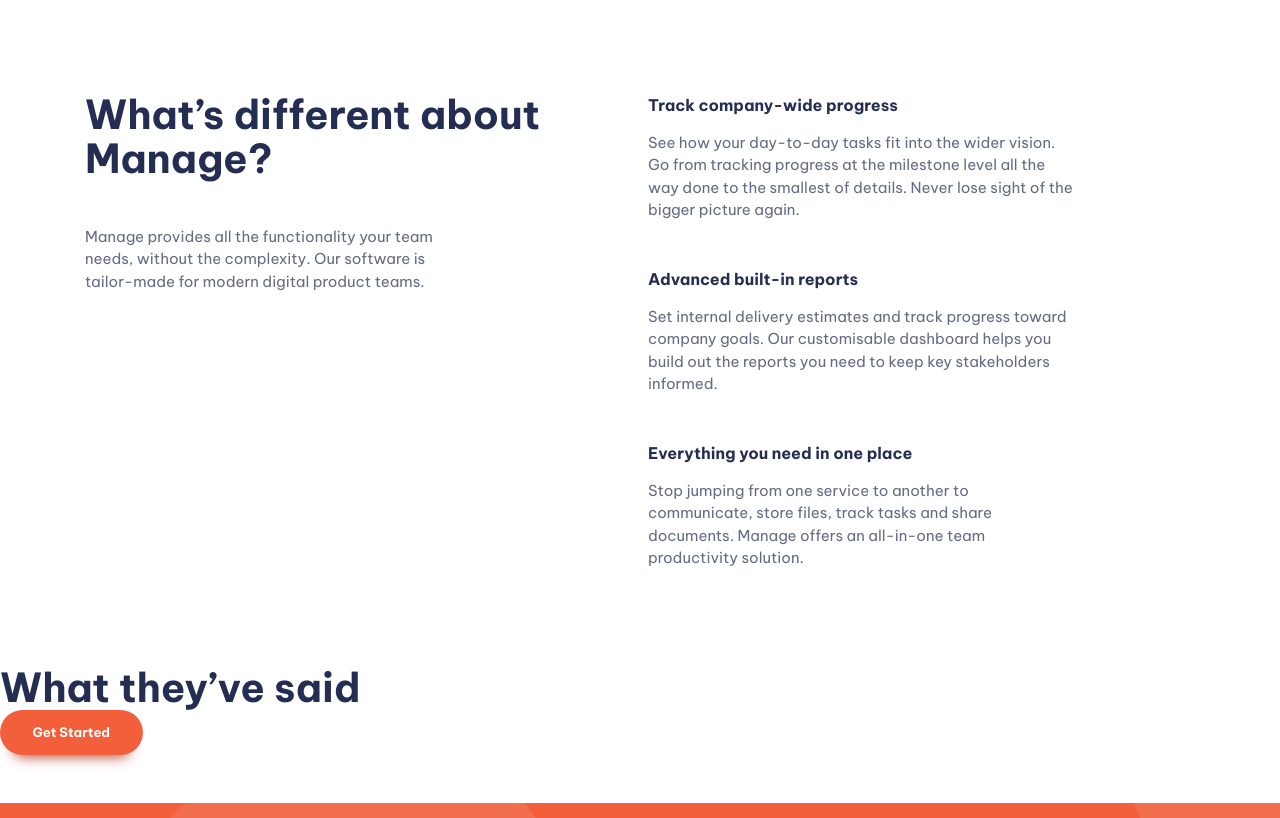
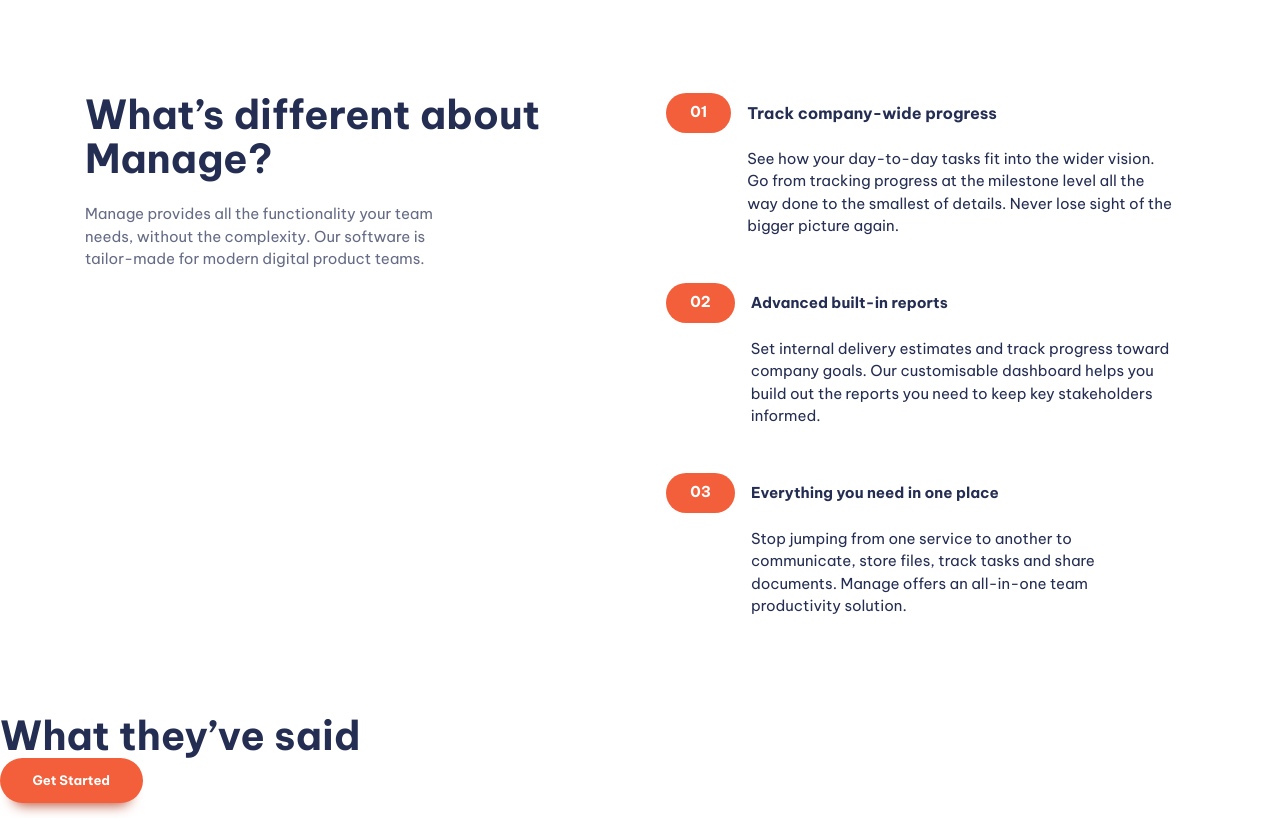
Before and after one commit to Lee-folkes/manage-landing-page, a website built with Vite: page index.html in a window 1280 px wide. Shown: the part 640-1458 px from the top of the page. Built offline with nearby package versions, Linux system fonts and the light colour scheme.

Commit message:
num list styling

```diff
--- a/index.html
+++ b/index.html
@@ -61,7 +61,7 @@
       <section class="padding-block-700">
         <div class="container">
           <div class="even-columns">
-            <div class="flow">
+            <div class="flow text-center-sm-only margin-bottom-700" style="--flow-spacer: 1.5em">
               <h2 class="fs-secondary-heading fw-bold">What’s different about Manage?</h2>
               <p>Manage provides all the functionality your team needs, without the complexity. Our software is tailor-made for modern digital product teams.</p>
             </div>
@@ -69,20 +69,20 @@
               <ul class="numbered-items | flow" role="list">
                 <li>
                   <div class="flow" style="--flow-spacer: 1em">
-                  <h3 class="fs-600 fw-bold">Track company-wide progress</h3>
-                <p data-width="wide">See how your day-to-day tasks fit into the wider vision. Go from tracking progress at the milestone level all the way done to the smallest of details. Never lose sight of the bigger picture again.</p>
+                  <h3 class="numbered-items_title | fs-600 fw-bold">Track company-wide progress</h3>
+                <p class="numbered-items_body" data-width="wide">See how your day-to-day tasks fit into the wider vision. Go from tracking progress at the milestone level all the way done to the smallest of details. Never lose sight of the bigger picture again.</p>
                   </div>
               </li>
                 <li>
                   <div class="flow" style="--flow-spacer: 1em">
-                  <h3 class="fs-600 fw-bold">Advanced built-in reports</h3>
-                <p data-width="wide">Set internal delivery estimates and track progress toward company goals. Our customisable dashboard helps you build out the reports you need to keep key stakeholders informed.</p>
+                  <h3 class="numbered-items_title | fw-bold">Advanced built-in reports</h3>
+                <p class="numbered-items_body" data-width="wide">Set internal delivery estimates and track progress toward company goals. Our customisable dashboard helps you build out the reports you need to keep key stakeholders informed.</p>
                   </div>
               </li>
                 <li>
                   <div class="flow" style="--flow-spacer: 1em">
-                  <h3 class="fs-600 fw-bold">Everything you need in one place</h3>
-                <p data-width="wide">Stop jumping from one service to another to communicate, store files, track tasks and share documents. Manage offers an all-in-one team productivity solution.</p>
+                  <h3 class="numbered-items_title | fw-bold">Everything you need in one place</h3>
+                <p class="numbered-items_body" data-width="wide">Stop jumping from one service to another to communicate, store files, track tasks and share documents. Manage offers an all-in-one team productivity solution.</p>
                   </div>
               </li>
               </ul>
--- a/style.css
+++ b/style.css
@@ -364,11 +364,6 @@
   }
 }
 
-
-
-
-
-
 /* cta */
 
 .cta{
@@ -395,6 +390,76 @@
   opacity: .1;
 
 }
+
+/* numbered items */
+
+.numbered-items{
+  counter-reset: count;
+  width: fit-content;
+  margin-inline: auto;
+}
+
+.numbered-items li{
+  counter-increment: count;
+}
+
+.numbered-items div{
+  display: grid;
+  position: relative;
+  align-items: center;
+  column-gap: var(--size-400);
+  grid-template-columns: min-content 1fr;
+}
+
+.numbered-items_title{
+  grid-column: 2/3;
+  grid-row: 1/2;
+  line-height: 1;
+}
+
+.numbered-items_body{
+  grid-column: 1/-1;
+}
+
+@media(min-width: 30em){
+  .numbered-items_body{
+    grid-column: 2/-1;
+  }
+}
+
+.numbered-items div::before,
+.numbered-items div::after{
+  height: 40px;
+}
+
+.numbered-items div::before{
+  content: "0" counter(count) ;
+  display: flex;
+  align-items: center;
+  background-color: var(--clr-accent-400);
+  color: var(--clr-neutral-100);
+  font-weight: var(--fw-bold);
+  padding: 0 var(--size-500);
+  border-radius: 100vw;
+  grid-row: 1/2;
+  grid-column: 1/2;
+}
+
+@media (max-width:30em) {
+  .numbered-items div::after{
+    --bg: var(--clr--accent-100);
+    content: "";
+    display: block;
+    inset: 0;
+    grid-column: 1/-1;
+    grid-row: 1/2;
+    z-index: -1;
+    background: var(--bg);
+    border-radius: 100vw 0 0 100vh;
+    box-shadow: 5em 0 0 var(--bg);
+  }
+}
+
 
 /* Utility Classes */
 
@@ -481,11 +546,33 @@
   padding-block: var(--size-700);
 }
 
+.margin-bottom-700{
+  margin-block-end: var(--size-700);
+}
+
+.text-center{
+  text-align: center;
+}
+
+.text-center p {
+  margin-inline: auto;
+}
+
+@media(max-width: 50em){
+  .text-center-sm-only{
+    text-align: center;
+  }
+
+  .text-center-sm-only p{
+    margin-inline: auto;
+  }
+}
+
 .container{
   --max-width: 1110px;
-  --padding: 1rem;
+  --container-padding: 1rem;
 
-  width: min(var(--max-width), 100% - var(--padding) * 2);
+  width: min(var(--max-width), 100% - var(--container-padding) * 2);
   margin-inline: auto;
 }
 
```
